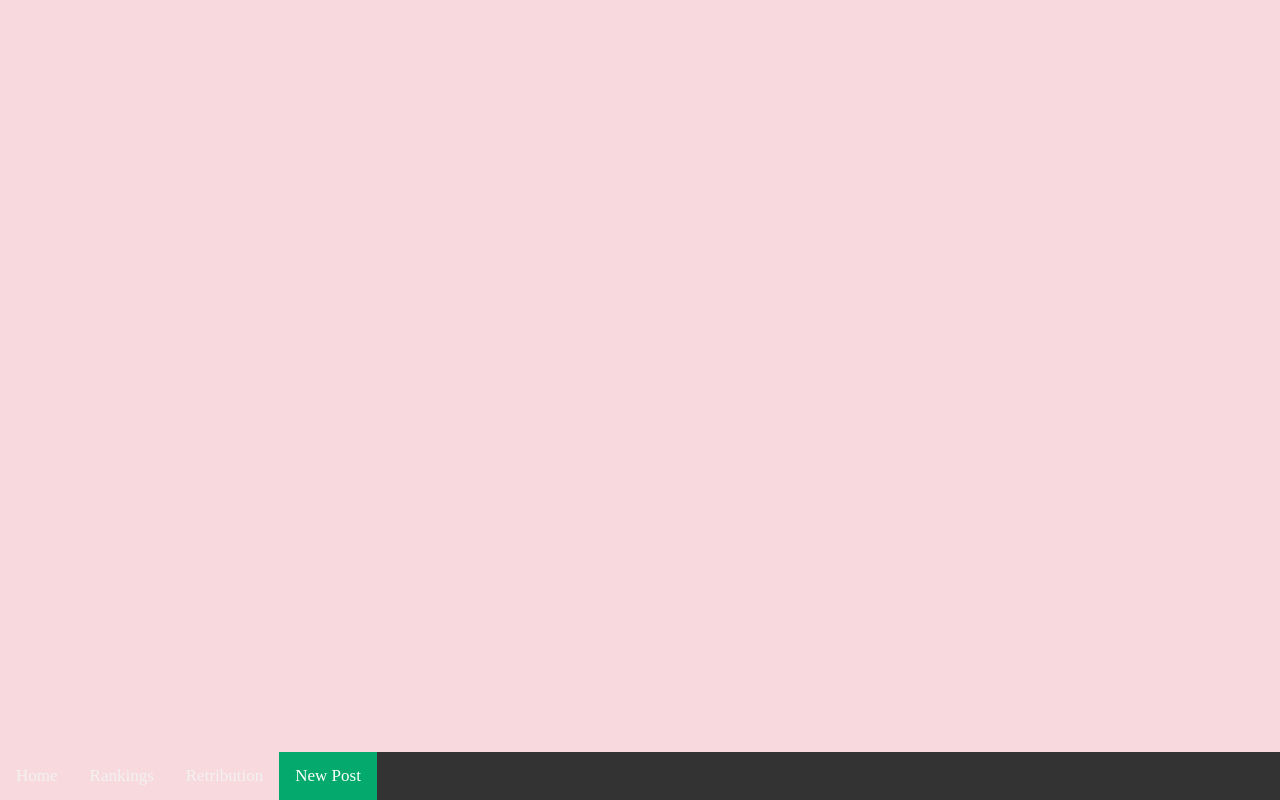
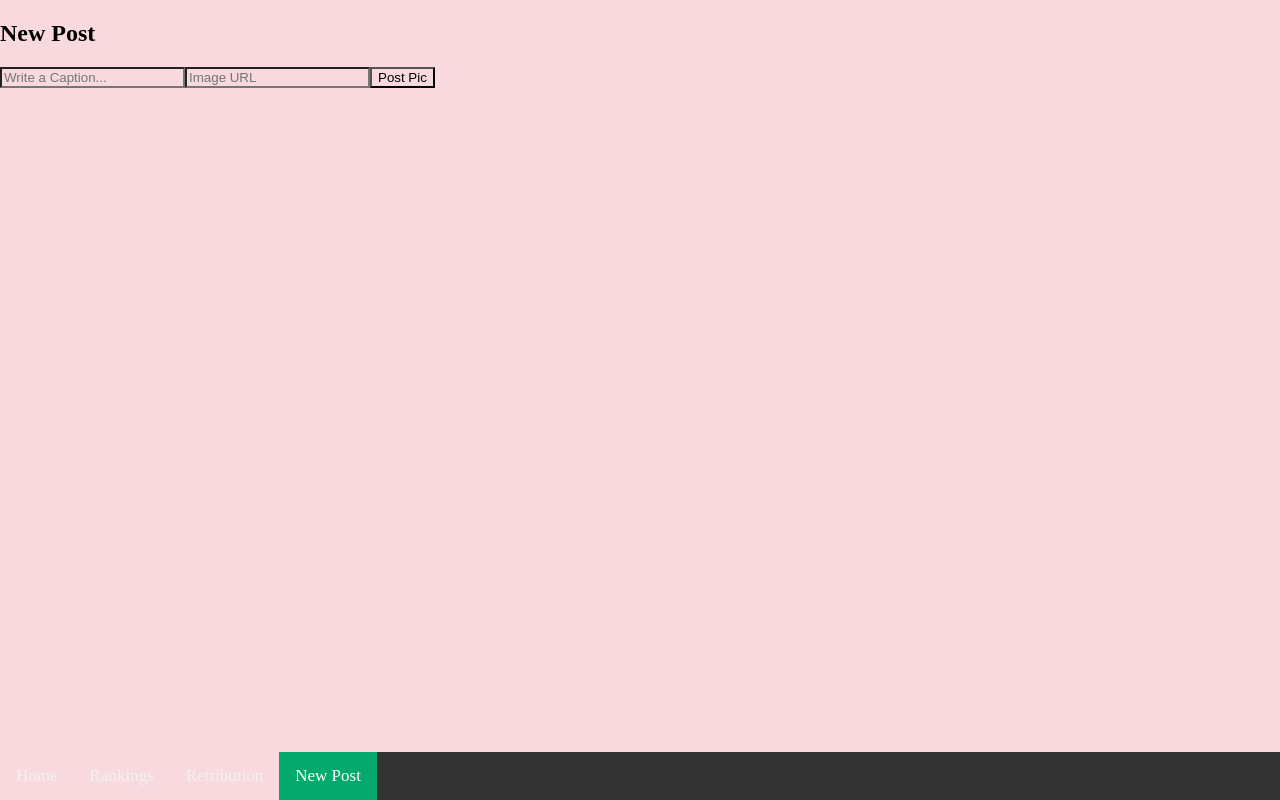
Before and after one commit to batoulalkarim/status, a React (Create React App) app: page /new-post in a window 1280 px wide. Built offline with nearby package versions, Linux system fonts and the light colour scheme; data requests are answered from the project's data file.

Commit message:
added delete button

```diff
--- a/src/components/App.js
+++ b/src/components/App.js
@@ -5,6 +5,7 @@ import RankingsPage from './RankingsPage';
 import Profile from './Profile';
 import { Route, Switch } from 'react-router-dom';
 import { React, useState, useEffect} from 'react';
+import NewPost from './NewPost';
 
 function App() {
 
@@ -14,6 +15,17 @@ function App() {
     .then(response => response.json())
     .then(data => setProfileData(data));
   },[])
+
+  function handleAddToFeed(newPost){
+    const updatedProfilesArray = [...profileData, newPost];
+    setProfileData(updatedProfilesArray)
+  }
+
+  function handleDeletePost(id) {
+    const updatedProfilesArray = profileData.filter((profile) => profile.id !== id);
+    setProfileData(updatedProfilesArray)
+  }
+
 
   return (
     <div className='App'>
@@ -27,6 +39,11 @@ function App() {
       <Route path='/Profile.js'>
         <Profile />
       </Route>
+      <Route exact path='/new-post'>
+        <NewPost
+        onDeletePost={handleDeletePost}
+        onAddPost={handleAddToFeed} />
+      </Route>
     </Switch>
       <NavBar />
     </div>
--- a/src/components/HomePage.js
+++ b/src/components/HomePage.js
@@ -4,7 +4,7 @@ import ProfileCard from './ProfileCard';
 import star from '../profileimages/star.png';
 
 
-function HomePage({profiles}) {
+function HomePage({profiles, onDeletePost }) {
   return (
     <div className='homepage'>
       <h1 className="status">~Status~</h1>
@@ -18,7 +18,7 @@ function HomePage({profiles}) {
       {
         profiles.map(profile => {
           return (
-            <ProfileCard key={profile.id} profile={profile} />
+            <ProfileCard key={profile.id} profile={profile} onDeletePost={onDeletePost}/>
           )
         })
       }
--- /dev/null
+++ b/src/components/NewPost.js
@@ -0,0 +1,37 @@
+import React, { useState } from 'react';
+
+function NewPost({ onAddPost }){
+    const [caption, setCaption] = useState("")
+    const [image, setImage] =useState("")
+
+    function handleSubmit(e) {
+        e.preventDefault();
+        fetch('http://localhost:8002/profiles/', {
+            method: "POST",
+            headers: {
+                "Content-Type": "application/json",
+            },
+            body: JSON.stringify({
+                caption: caption,
+                image: image,
+            }),
+        })
+        .then(res => res.json())
+        .then((newPost) => onAddPost(newPost));
+    }
+
+
+    return(
+        <div className="newpostContainer">
+            <h2>New Post</h2>
+            <form onSubmit={handleSubmit}>
+                <input type="text" placeholder="Write a Caption..." value={caption} onChange={(e) => setCaption(e.target.value)} />
+                <input type="text" name="image" placeholder="Image URL" value={image} onChange={(e) => setImage(e.target.value)} />
+                <button type="submit">Post Pic</button>
+            </form>
+
+        </div>
+    )
+}
+
+export default NewPost;
--- a/src/components/Profile.js
+++ b/src/components/Profile.js
@@ -1,15 +1,15 @@
 import React from 'react'
 
 
-function Profile({profile}) {
+function Profile({caption, name,}) {
 
   return (
     <div>
       <h1 className="status">Profile Page</h1>
     <div className="profileCard">
      <h1>image here</h1>
-     <h4>name here</h4>
-     <h5>caption here</h5>
+     <h4>{name}</h4>
+     <h5>{caption}</h5>
 
     </div>
     <br />
--- a/src/components/ProfileCard.js
+++ b/src/components/ProfileCard.js
@@ -1,8 +1,15 @@
 import React from 'react';
 import { useHistory } from 'react-router-dom';
 
-function ProfileCard({ profile }){
+function ProfileCard({ profile, onDeletePost }){
     const history = useHistory();
+    function handleDeletePost(){
+        fetch(`http://localhost:8002/profiles/${profile.id}`, {
+            method: "DELETE",
+        });
+        onDeletePost(profile.id);
+    }
+
     return(
         <div className="column">
         <div className="cards" onClick={() => history.push('/Profile.js')}>
@@ -17,6 +24,7 @@ function ProfileCard({ profile }){
                     </div>
 
                 </div>
+                <button onSubmit={handleDeletePost}>Delete</button>
             </div>
         </div>
     )
```
Also changed, not shown: db.json (+15 -0 lines).
